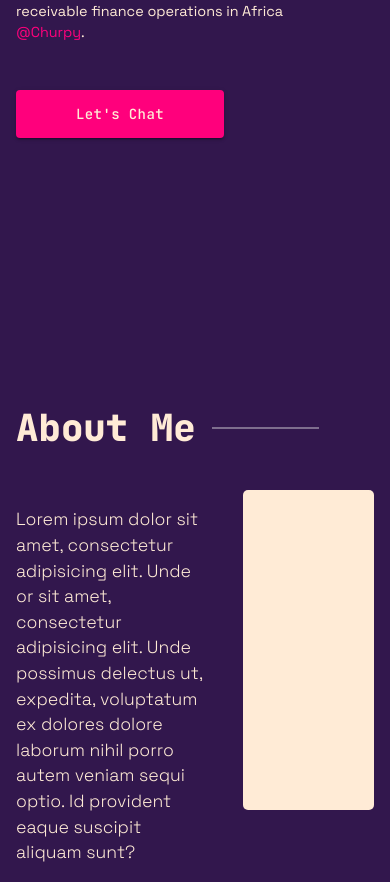
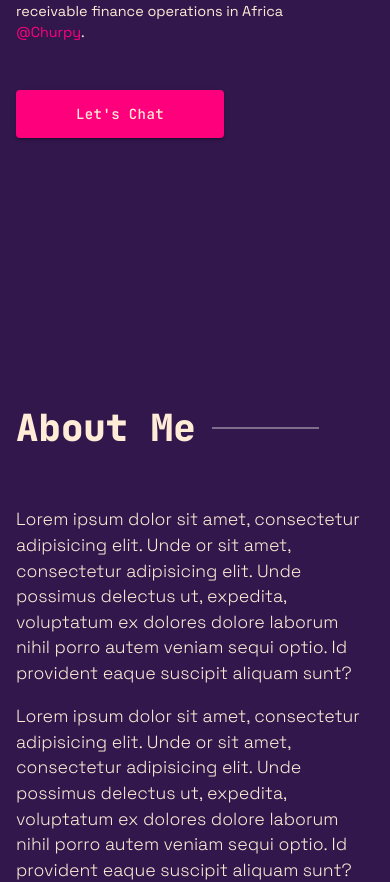
Before and after one commit to kd-kinuthiadavid/kdio-dev, a Next.js app: page / in a window 390 px wide. Shown: the part 542-1424 px from the top of the page. Built offline with nearby package versions, Linux system fonts and the light colour scheme.

Commit message:
fix(styles): make the about section responsive

```diff
--- a/components/AboutSection/index.tsx
+++ b/components/AboutSection/index.tsx
@@ -65,8 +65,16 @@ const Wrapper = styled.section`
     display: flex;
     gap: 2rem;
 
+    @media (max-width: 800px) {
+      flex-direction: column;
+    }
+
     .about_text {
       max-width: 50vw;
+
+      @media (max-width: 800px) {
+        max-width: 100%;
+      }
 
       p {
         /* max-width: 80%; */
@@ -82,6 +90,10 @@ const Wrapper = styled.section`
       max-width: 50vw;
       background-color: ${({ theme }) => theme.colors.secondary};
       border-radius: ${({ theme }) => theme.spacing.borderRadius};
+
+      @media (max-width: 800px) {
+        align-self: center;
+      }
     }
   }
 `;
--- a/pages/index.tsx
+++ b/pages/index.tsx
@@ -24,6 +24,10 @@ export default function Home() {
 const StyledMain = styled.main`
   // from isTablet going up; between isTb and isXlD
   @media (min-width: ${({ theme }) => theme.breakPoints.isTablet}) {
+    padding: 0 6rem;
+  }
+
+  @media (min-width: ${({ theme }) => theme.breakPoints.isDesktop}) {
     padding: 0 10rem;
   }
 
```
